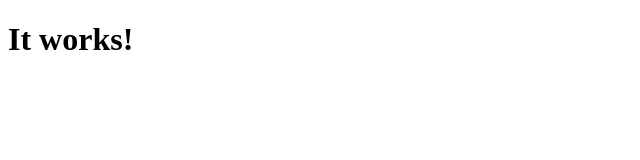
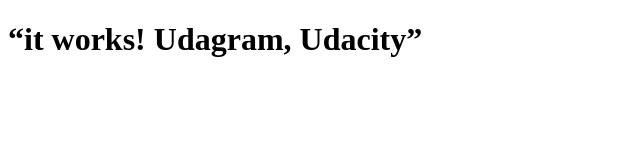
Before and after one commit to reshmanair4567/Deploy_a_high_availabilty_web-app_using_CloudFormation, a plain HTML site: page Udagram/index.html in a window 1280 px wide. Shown: the whole page, without its empty margins (0-640 px from the left). Drawn offline with Linux system fonts and the light colour scheme.

Commit message:
updated html page

```diff
--- a/Udagram/index.html
+++ b/Udagram/index.html
@@ -4,5 +4,5 @@
 <title>Udagram!</title>
 </head>
 <body>
-<h1>It works!</h1>
+<h1>“it works! Udagram, Udacity”</h1>
 </body>
```
